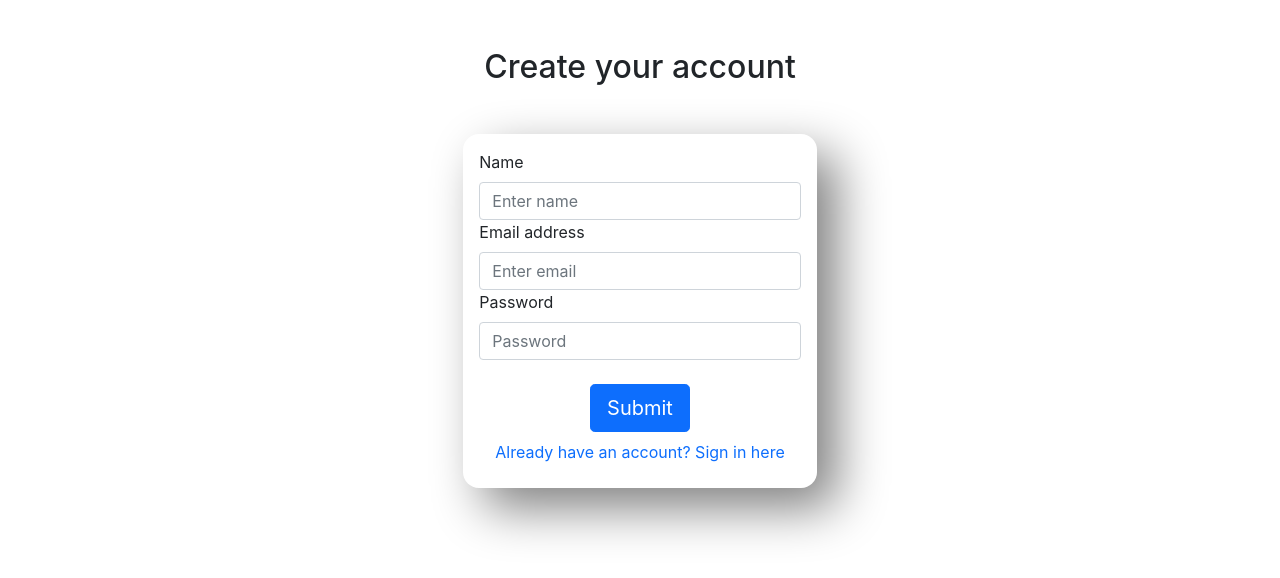
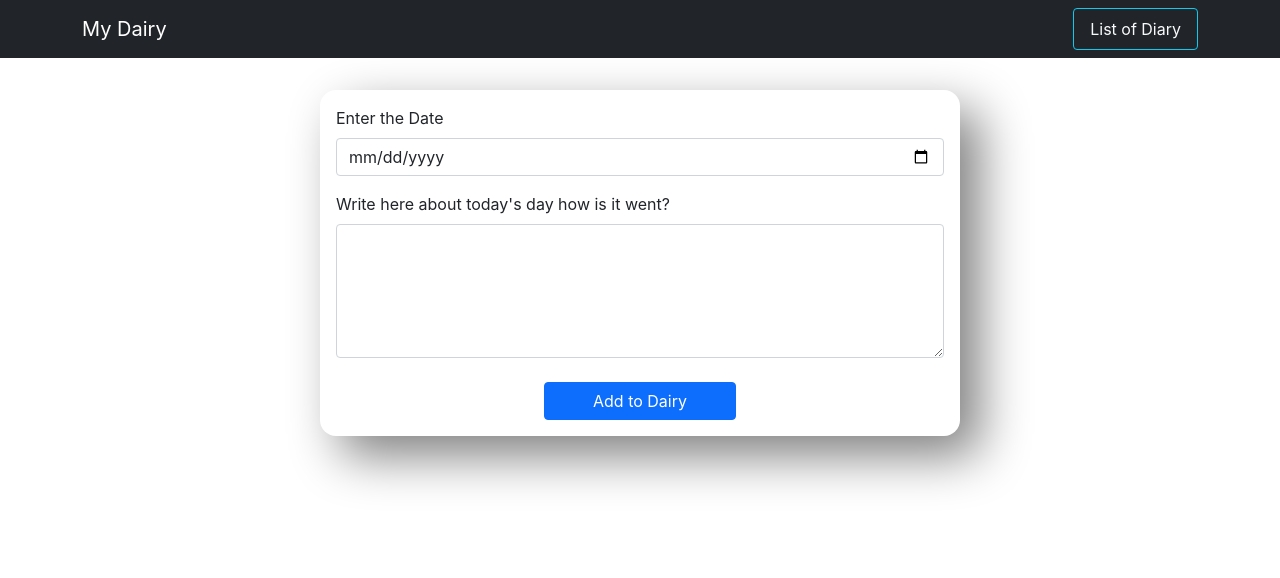
Before and after one commit to zeeyan23/onlinedairyapp, a React (Vite) app: page /onlinedairyapp/dist/dashboard in a window 1280 px wide. Shown: the top 578 px of the page. Built offline with nearby package versions, Linux system fonts and the light colour scheme.

Commit message:
Codecorrected

```diff
--- a/src/App.jsx
+++ b/src/App.jsx
@@ -8,11 +8,11 @@ function App() {
 
   return (
     <Routes>
-      <Route path="/"element={<SignUp />}/>
-      <Route path="/signin"element={<SignIn />}/>
-      <Route path="/signup"element={<SignUp />}/>
-      <Route path="/dashboard"element={<Dashboard />}/>
-      <Route path="/showdairy"element={<ShowDairy />}/>
+      <Route path="/onlinedairyapp/dist/"element={<SignUp />}/>
+      <Route path="/onlinedairyapp/dist/signin"element={<SignIn />}/>
+      <Route path="/onlinedairyapp/dist/signup"element={<SignUp />}/>
+      <Route path="/onlinedairyapp/dist/dashboard"element={<Dashboard />}/>
+      <Route path="/onlinedairyapp/dist/showdairy"element={<ShowDairy />}/>
       <Route path="*" element={<SignUp />} />
     </Routes>
   )
--- a/src/components/NavigationBar.jsx
+++ b/src/components/NavigationBar.jsx
@@ -8,7 +8,7 @@ export const NavigationBar = () => {
         <Navbar collapseOnSelect expand="lg" bg="dark" variant="dark" >
         <Container>
           <Navbar.Brand>My Dairy</Navbar.Brand>
-          <Link to="/showdairy" className="nav-link text-light btn btn-outline-info">List of Diary</Link>
+          <Link to="/onlinedairyapp/dist/showdairy" className="nav-link text-light btn btn-outline-info">List of Diary</Link>
         </Container>
         </Navbar>
   )
--- a/src/pages/showdairy.jsx
+++ b/src/pages/showdairy.jsx
@@ -34,7 +34,6 @@ export const ShowDairy = () => {
                     </tr>
                 ))}
             </tbody>
-            <button type="button" class="btn btn-outline-danger">Delete</button>
         </Table>
         </div>
     </>
--- a/src/pages/sign-in.jsx
+++ b/src/pages/sign-in.jsx
@@ -43,7 +43,7 @@ export const SignIn = () => {
       }
       else{
         setUserNotFound(false);
-        navigate('/dashboard');
+        navigate('/onlinedairyapp/dist/dashboard');
       }
     });
     // setEnteredEmail('');
--- a/src/pages/sign-up.jsx
+++ b/src/pages/sign-up.jsx
@@ -44,7 +44,7 @@ export const SignUp = (props) => {
       }else if(enteredName==null || enteredEmail==null || enteredPassword==null){
         setMissingInput(true);
       }else{
-        navigate('/signin');
+        navigate('/onlinedairyapp/dist/signin');
       }
     });
   }
```
